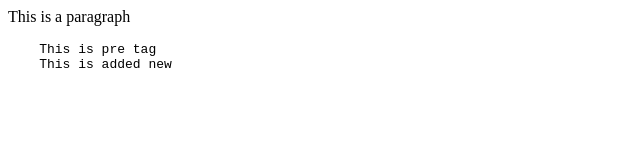
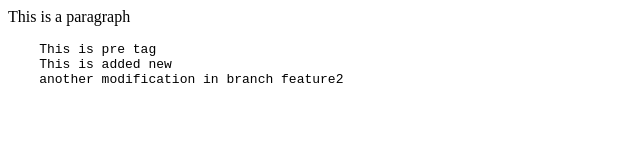
Before and after one commit to krishnabrahmajosyula/localrepo, a plain HTML site: page index.html in a window 1280 px wide. Shown: the whole page, without its empty margins (0-640 px from the left). Drawn offline with Linux system fonts and the light colour scheme.

Commit message:
added to feature2 modified index.html

```diff
--- a/index.html
+++ b/index.html
@@ -4,4 +4,5 @@
 <pre>
     This is pre tag
     This is added new
+    another modification in branch feature2
 </pre>
```
